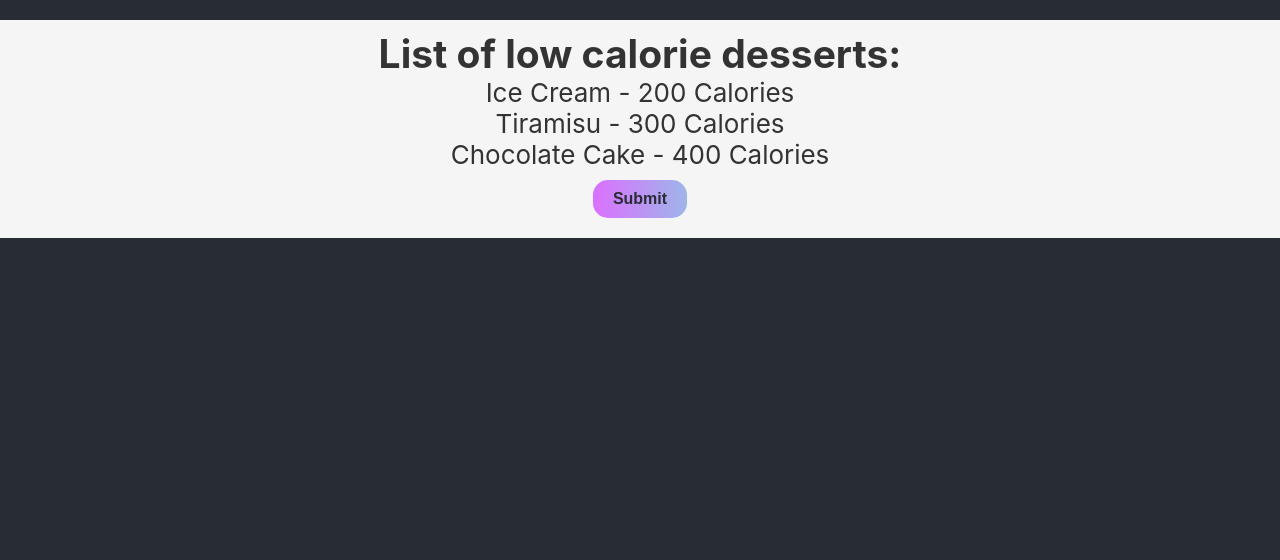
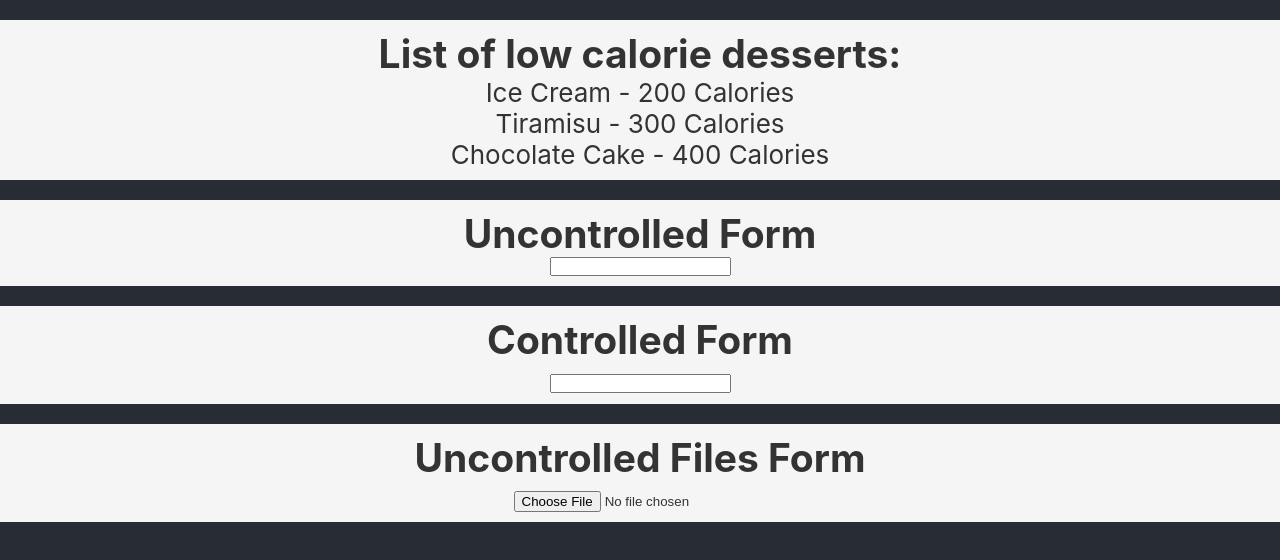
Before and after one commit to vetacode/react-advance-playground, a React (Create React App) app: page / in a window 1280 px wide. Shown: the top 560 px of the page. Built offline with nearby package versions, Linux system fonts and the light colour scheme.

Commit message:
add controlled uncontrolled form

```diff
--- a/src/App.css
+++ b/src/App.css
@@ -18,13 +18,14 @@
   display: flex;
   flex-direction: column;
   font-size: calc(10px + 2vmin);
+  gap: 20px;
 }
 
 li {
   list-style-type: none;
 }
 
-.low-cal-desserts {
+.section {
   color: #333333;
   /* color: #282c34; */
   /* background-color: #f5f5f5; */
@@ -32,6 +33,13 @@ li {
   /* background-color: #ffd700; contrast gold */
   padding: 10px 20px;
   width: 100%;
+}
+
+.form {
+  display: flex;
+  justify-content: center;
+  align-items: center;
+  flex-direction: column;
 }
 
 .btn {
--- a/src/App.js
+++ b/src/App.js
@@ -1,9 +1,15 @@
 import './App.css';
+import ControlledForm from './Components/ControlledForm';
 import LowCalDesserts from './Components/LowCalDesserts';
+import { UncontrolledForm, Form } from './Components/UncontrolledForm';
+// import Form from './Components/UncontrolledForm';
 function App() {
   return (
     <div className='App'>
       <LowCalDesserts />
+      <UncontrolledForm />
+      <ControlledForm />
+      <Form />
     </div>
   );
 }
--- /dev/null
+++ b/src/Components/ControlledForm.js
@@ -0,0 +1,21 @@
+import { useState } from 'react';
+
+const ControlledForm = () => {
+  const [value, setValue] = useState('');
+  // console.log(value);
+  const handleChange = (e) => {
+    setValue(e.target.value);
+
+    console.log(e.target.value);
+  };
+
+  return (
+    <div className='section'>
+      <h2>Controlled Form</h2>
+      <form>
+        <input value={value} onChange={handleChange} type='text' />
+      </form>
+    </div>
+  );
+};
+export default ControlledForm;
--- a/src/Components/LowCalDesserts.js
+++ b/src/Components/LowCalDesserts.js
@@ -2,7 +2,7 @@ import desserts from '../Database/desserts';
 
 function LowCalDesserts() {
   return (
-    <div className='low-cal-desserts'>
+    <div className='section'>
       <h2>List of low calorie desserts:</h2>
       <DessertsList data={desserts} />
     </div>
@@ -17,15 +17,12 @@ function DessertsList(props) {
     .sort((a, b) => a.calories - b.calories)
     .map((dessert) => {
       const itemsName = `${dessert.name} - ${dessert.calories}`;
-      return <li>{itemsName} Calories</li>;
+      return <li key={dessert.name}>{itemsName} Calories</li>;
     });
 
   return (
     <div>
       <ul>{ListItems}</ul>
-      <button className='btn' onSubmit={ListItems}>
-        Submit
-      </button>
     </div>
   );
 }
--- /dev/null
+++ b/src/Components/UncontrolledForm.js
@@ -0,0 +1,42 @@
+import { useRef } from 'react';
+
+function UncontrolledForm() {
+  const inputRef = useRef(null);
+
+  const handleSubmit = (e) => {
+    e.preventDefault();
+    const inputValue = inputRef.current.value;
+    // Do something with the value
+    console.log(inputValue);
+  };
+  return (
+    <div className='section'>
+      <h2>Uncontrolled Form</h2>
+      <form className='form' onSubmit={handleSubmit}>
+        <input ref={inputRef} type='text' />
+      </form>
+    </div>
+  );
+}
+
+const Form = () => {
+  const fileInput = useRef(null);
+
+  const handleSubmit = (e) => {
+    e.preventDefault();
+    const files = fileInput.current.files;
+    // Do something with the files here
+    console.log(files);
+  };
+
+  return (
+    <div className='section'>
+      <h2>Uncontrolled Files Form</h2>
+      <form onSubmit={handleSubmit}>
+        <input ref={fileInput} type='file' />
+      </form>
+    </div>
+  );
+};
+
+export { Form, UncontrolledForm };
```
